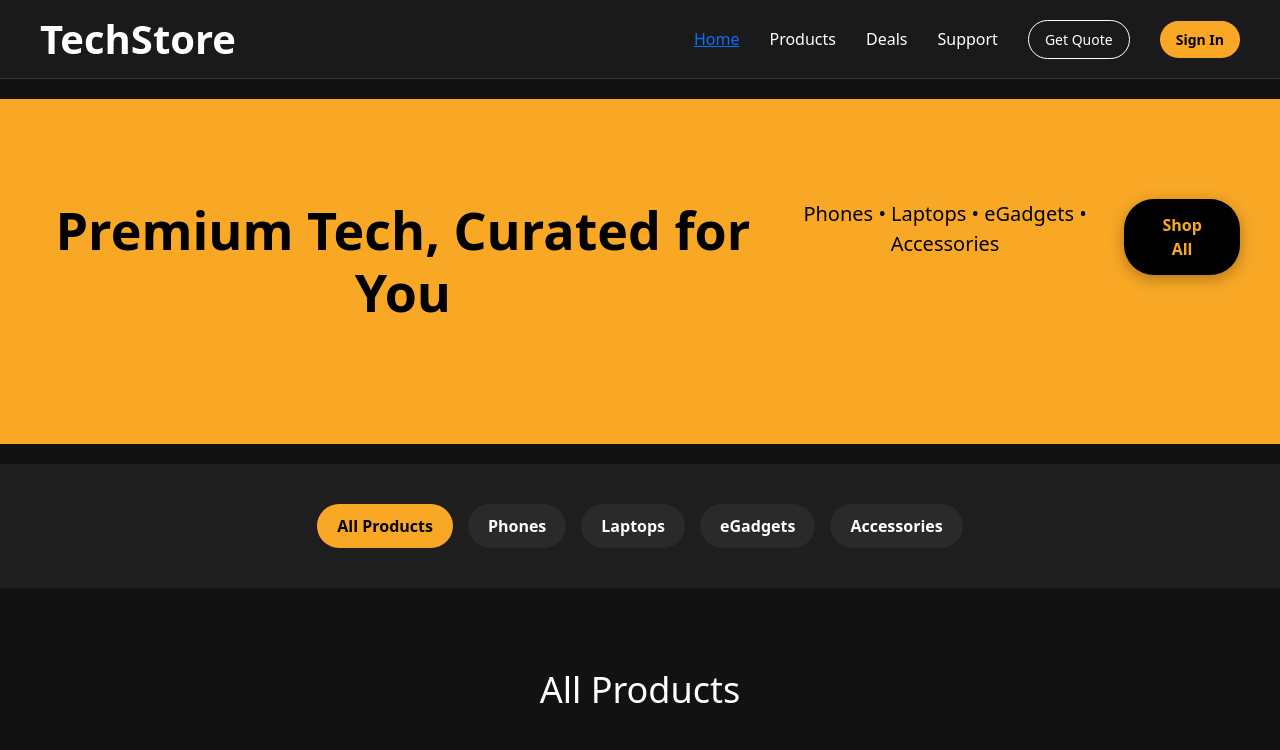
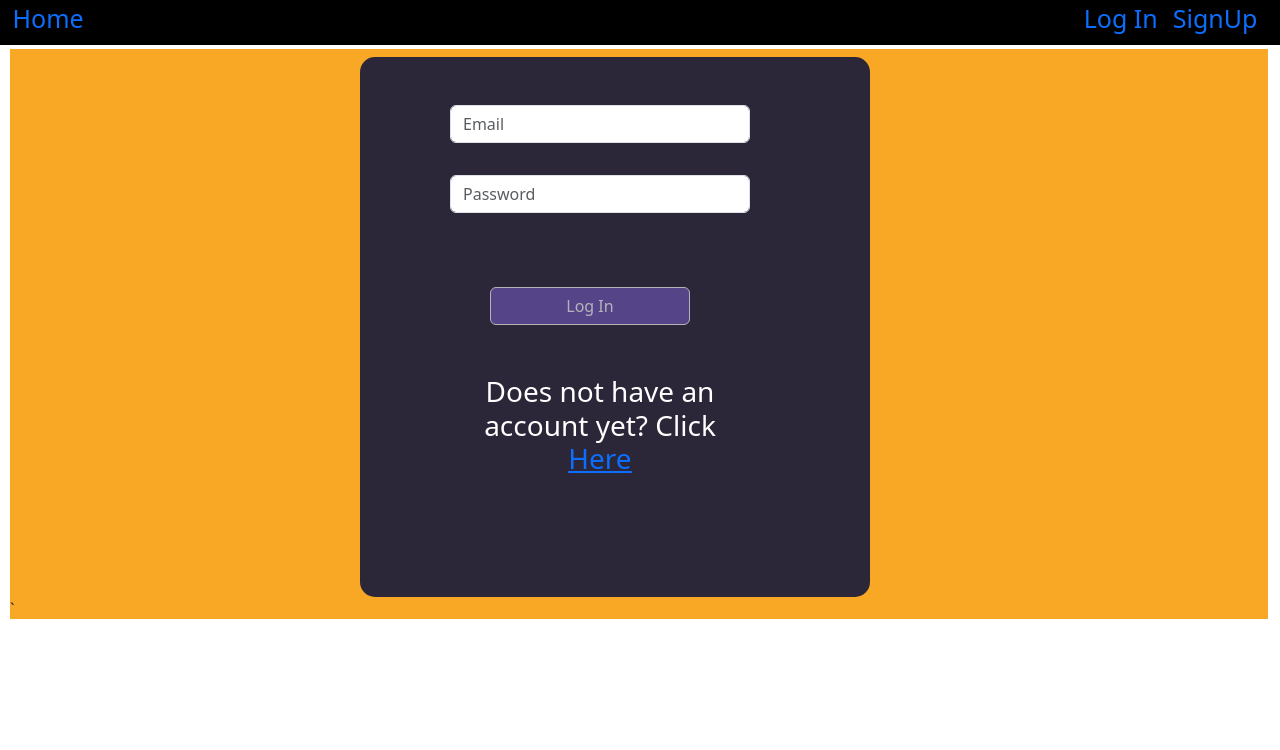
Before and after one commit to Precious-adesakin/E-commerce-Website, a React app: page /dash in a window 1280 px wide. Shown: the top 750 px of the page. Built offline with nearby package versions, Linux system fonts and the light colour scheme; the HTML template or start-up script is replaced by a standard one.

Commit message:
Almost Done

```diff
--- a/src/App.jsx
+++ b/src/App.jsx
@@ -13,8 +13,7 @@
 import Cart from './assets/Cart'
 
 import Dash from "./assets/Dash";
-// import logIn from "./assets/logIn";
-import logIn from './assets/logIn'
+import LogIn from "./assets/LogIn";
 import SignUp from './assets/SignUp';
 import { motion } from 'framer-motion';
 import Checkout from './assets/Checkout';
@@ -36,7 +35,8 @@
         <Route path="/contact" element={<Contact/>}></Route>
         {/* <Route path="/formik" element={<Navigate to="/"/>}></Route> */}
         <Route path="/sign" element={<SignUp/>}/>
-        <Route path="/log" element={<logIn/>}/>
+        {/* <Route path="/log" element={<logIn/>}/> */}
+        <Route path="/dash" element={<LogIn/>}></Route>
         <Route path="/dash" element={<Dash/>}></Route>
         <Route path="/info" element={<Details/>}></Route>
         <Route path="/admin" element={<AdminDash />} />
--- a/src/assets/LogIn.jsx
+++ b/src/assets/LogIn.jsx
@@ -9,7 +9,7 @@
 
 
 
-const logIn = ()=>{
+const LogIn = ()=>{
 
   let myStyle1={
     color:'#2B2738',
@@ -126,4 +126,4 @@
   )
 }
 
-export default logIn;
+export default LogIn;
```
